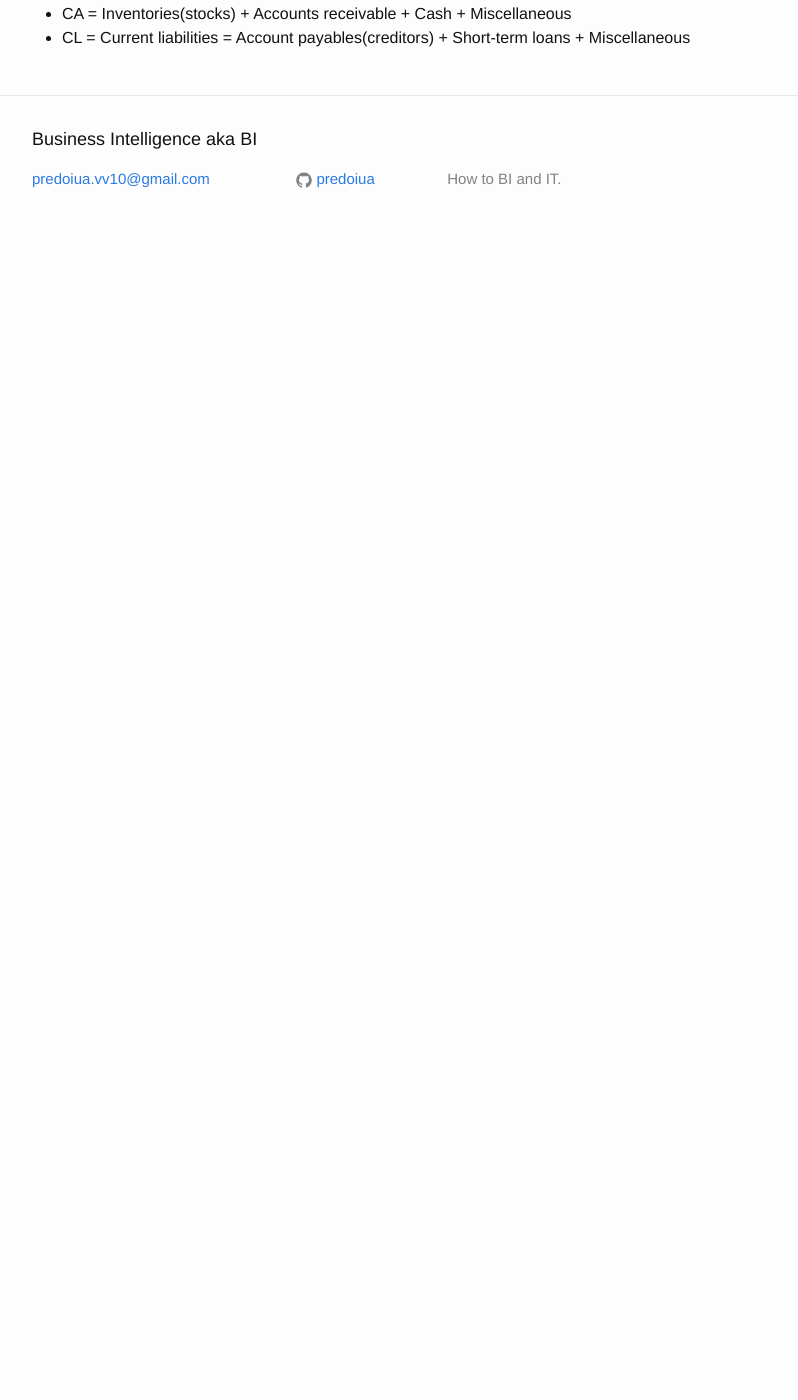
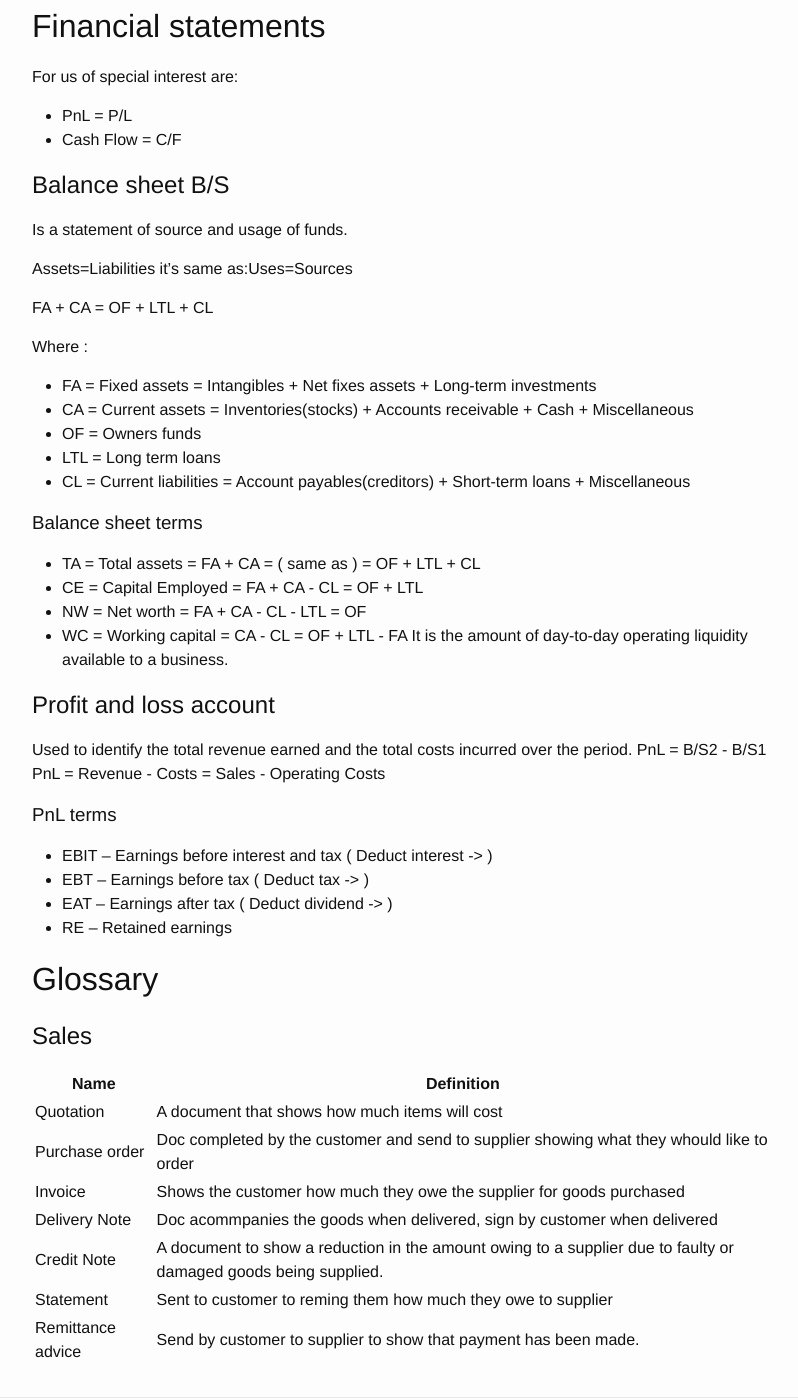
Before and after one commit to predoiua/predoiua.github.io, a Jekyll site: the page built from docs/accounting/index.md, in a window 1280 px wide and 1400 px high, scrolled down 510 px. Shown: the whole window, without its empty margins (238-1036 px from the left). Built offline with Jekyll 4.4.1, drawn with Linux system fonts in a browser that asks for light colours; before the commit the page ends 900 px from its top, so only the background shows below that; some of the changed text lies outside the part shown.

Commit message:
update accounting keys

```diff
--- a/docs/accounting/index.md
+++ b/docs/accounting/index.md
@@ -1,26 +1,76 @@
 ---
 layout: post
 date:   2015-08-09 13:00:00
-categories: linux
+categories: accounting
 ---
 * will be replace by toc
 {:toc}
 
-# Financial reporting
+# General
+
+Key concerns for businesses:
+
+- assets
+- profits
+- growth
+- cash flow
+
+# Financial statements
 
 For us of special interest are:
 
-- PnL
-- Cash Flow
+- PnL = P/L
+- Cash Flow = C/F
 
 
-##Balance sheet
+##Balance sheet B/S
+Is a statement of source and usage of funds.
+
 Assets=Liabilities
+it's same as:Uses=Sources
 
-FA + CA = O/F + LTL + CL
+FA + CA = OF + LTL + CL
 
 Where :
 
 - FA = Fixed assets = Intangibles + Net fixes assets + Long-term investments
-- CA = Inventories(stocks) + Accounts receivable + Cash + Miscellaneous
+- CA = Current assets = Inventories(stocks) + Accounts receivable + Cash + Miscellaneous
+- OF = Owners funds
+- LTL = Long term loans
 - CL = Current liabilities = Account payables(creditors) + Short-term loans + Miscellaneous
+
+###Balance sheet terms
+
+- TA = Total assets = FA + CA = ( same as ) =  OF + LTL + CL
+- CE = Capital Employed = FA + CA - CL = OF + LTL
+- NW = Net worth =  FA + CA - CL - LTL = OF
+- WC = Working capital = CA - CL = OF + LTL - FA
+It is the amount of day-to-day operating liquidity available to a business.
+
+## Profit and loss account
+Used to identify the total revenue earned and the total costs incurred over the period.
+PnL = B/S2 - B/S1
+PnL = Revenue - Costs = Sales - Operating Costs
+
+###PnL terms
+- EBIT – Earnings before interest and tax
+( Deduct interest -> )
+- EBT – Earnings before tax
+( Deduct tax -> )
+- EAT – Earnings after tax
+( Deduct dividend -> )
+- RE – Retained earnings
+
+# Glossary
+
+## Sales
+
+|Name|Definition|
+|----|----------|
+|Quotation|A document that shows how much items will cost|
+|Purchase order|Doc completed by the customer and send to supplier showing what they whould like to order|
+|Invoice|Shows the customer how much they owe the supplier for goods purchased|
+|Delivery Note|Doc acommpanies the goods when delivered, sign by customer when delivered|
+|Credit Note|A document to show a reduction in the amount owing to a supplier due to faulty or damaged goods being supplied.|
+|Statement|Sent to customer to reming them how much they owe to supplier|
+|Remittance advice|Send by customer to supplier to show that payment has been made.|
```
